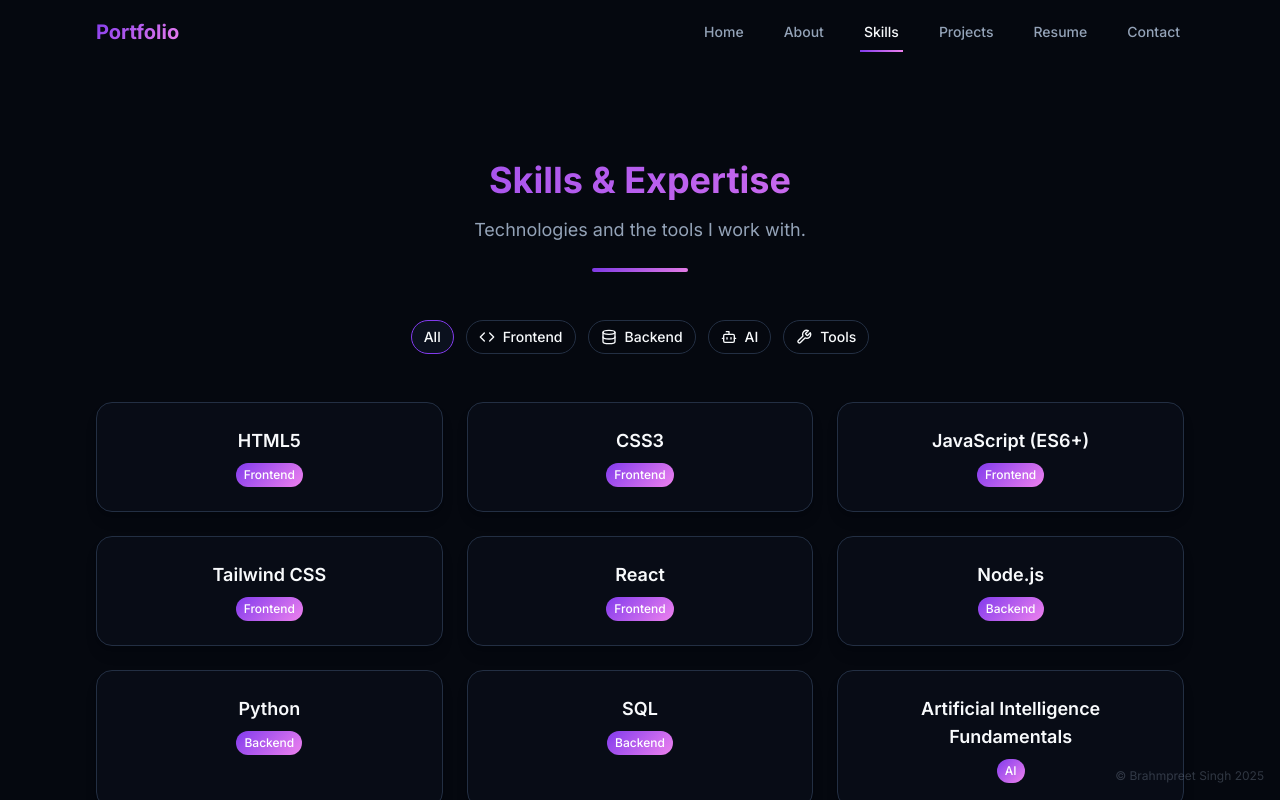
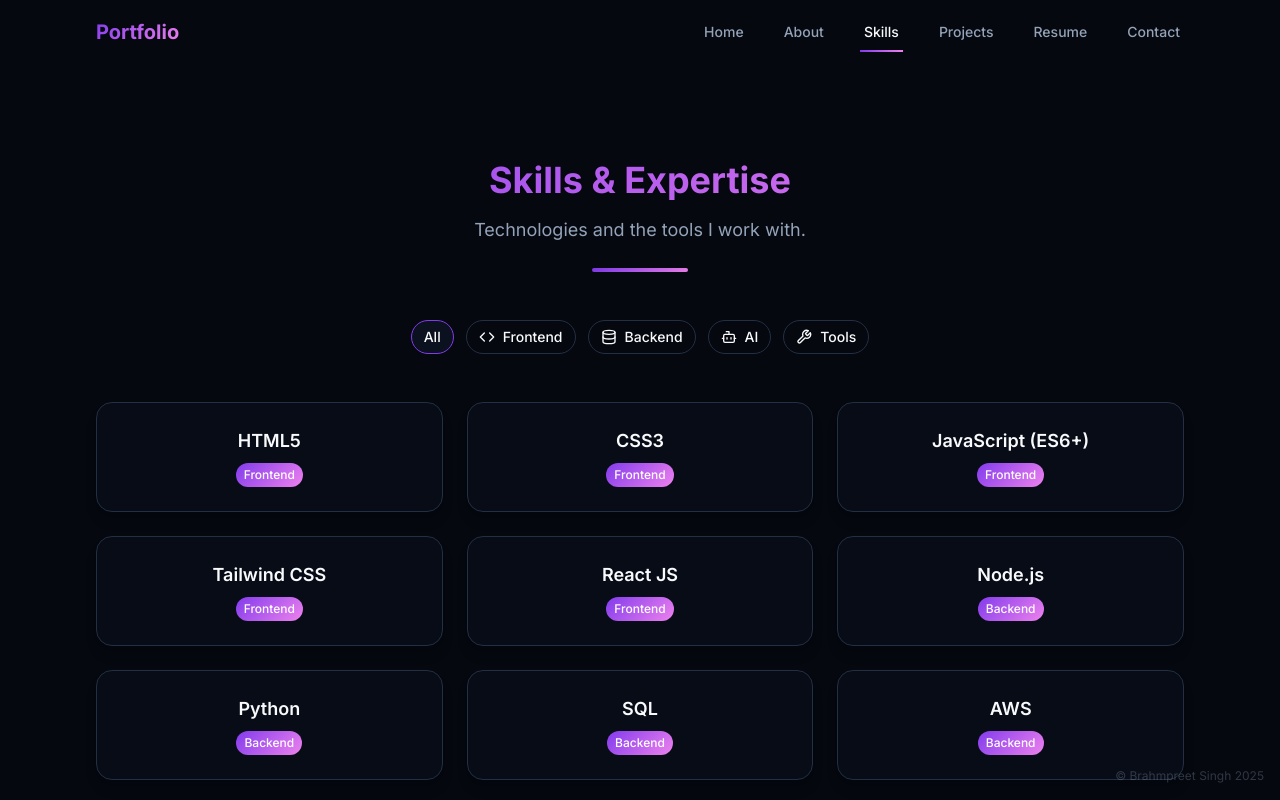
Before and after one commit to Brahmpreett/Portfolio, a React (Vite) app: page /skills in a window 1280 px wide. Shown: the top 800 px of the page. Built offline with nearby package versions, Linux system fonts and the light colour scheme.

Commit message:
Updates in skills section

```diff
--- a/src/pages/Home.tsx
+++ b/src/pages/Home.tsx
@@ -15,7 +15,7 @@ const Home = () => {
             </span>
           </h1>
           <p className="text-xl md:text-2xl text-muted-foreground mb-4">
-            Python Developer | Front-end Developer
+            Python Developer | Full Stack Developer
           </p>
           <p className="text-lg text-muted-foreground mb-8 max-w-2xl mx-auto">
             Orchestrating digital realms that entwine resplendent aesthetics with formidable efficacy.
--- a/src/pages/Skills.tsx
+++ b/src/pages/Skills.tsx
@@ -17,11 +17,12 @@ const skills = [
   { name: 'CSS3', category: 'frontend'},
   { name: 'JavaScript (ES6+)', category: 'frontend'},
   { name: 'Tailwind CSS', category: 'frontend'},
-  { name: 'React', category: 'frontend' },
+  { name: 'React JS', category: 'frontend' },
 
   { name: 'Node.js', category: 'backend' },
   { name: 'Python', category: 'backend' },
   { name: 'SQL', category: 'backend' },
+  { name: 'AWS', category: 'backend' },
 
   { name: 'Artificial Intelligence Fundamentals', category: 'ai' },
   { name: 'Machine Learning', category: 'ai' },
```
